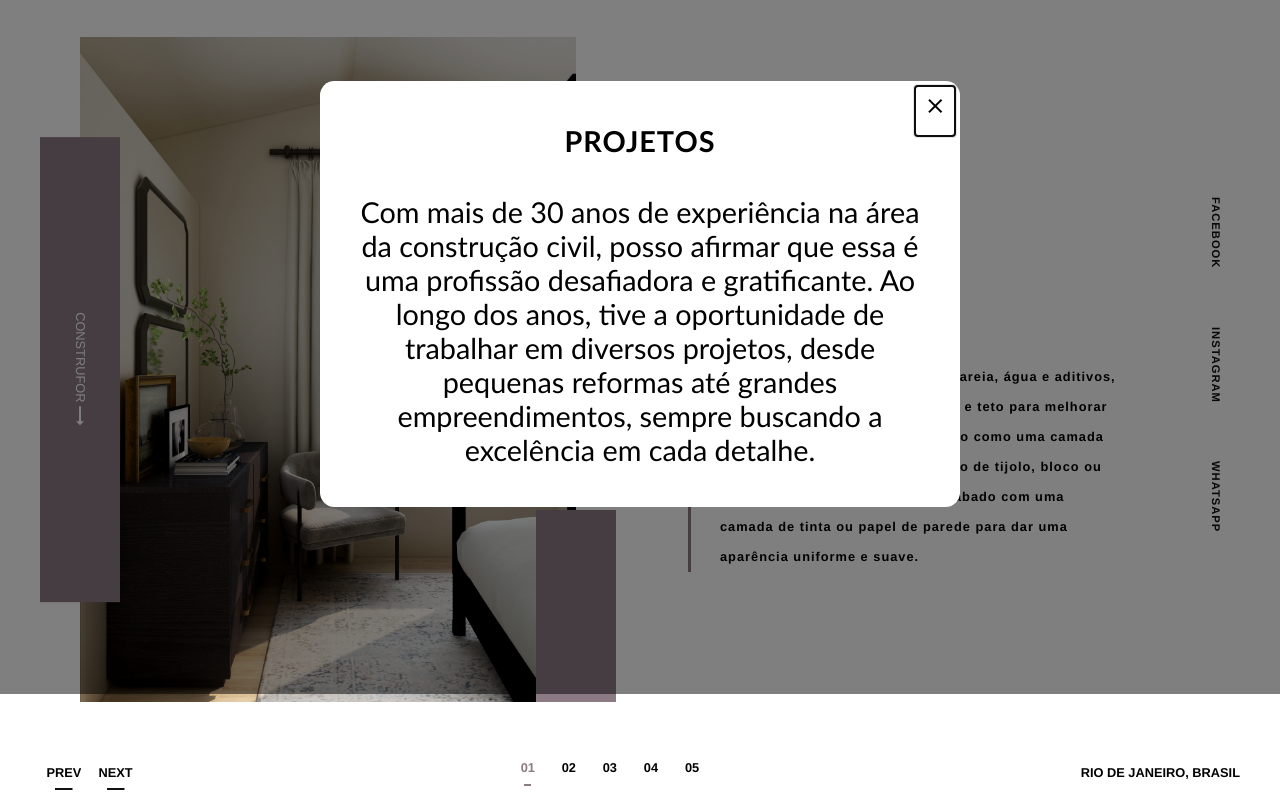
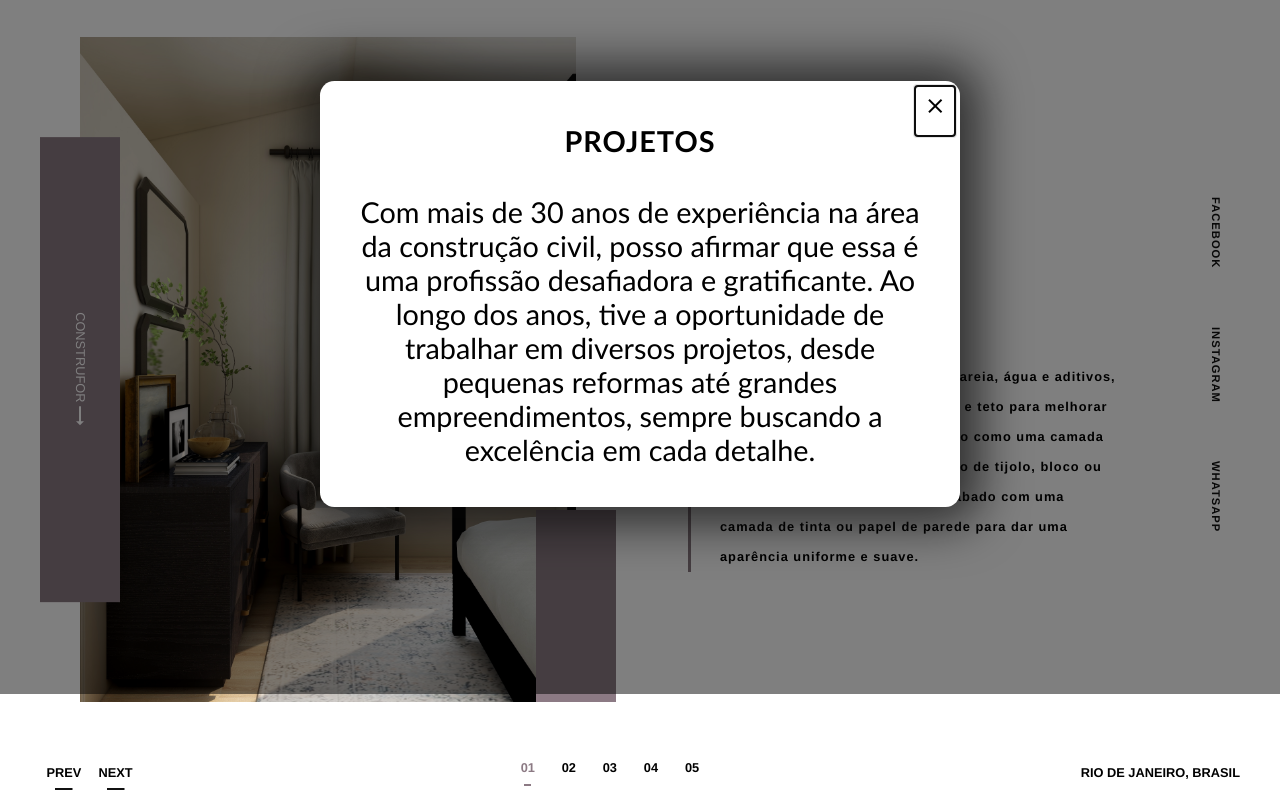
Before and after one commit to DiegoNunes05/DiegoNunes05.github.io, a website: page index.html in a window 1280 px wide. Both pictures are taken after a click on the link "PROJETOS". Shown: the part 106-908 px from the top of the page. Drawn offline with Linux system fonts and the light colour scheme.

Commit message:
some more commit

```diff
--- a/styles.css
+++ b/styles.css
@@ -368,6 +368,10 @@
     margin: auto; /* Centralizar o diálogo */
     padding: 5vw; /* Use vw para tornar o preenchimento responsivo */
     font-family: 'Gill Sans', 'Gill Sans MT', Calibri, 'Trebuchet MS', sans-serif;
+
+    box-shadow: 2px 0px 47px 17px rgb(8, 8, 8, 0.67);
+    -webkit-box-shadow: 2px 0px 47px 17px rgb(8, 8, 8, 0.67);
+    -moz-box-shadow: 2px 0px 47px 170px rgba(8, 8, 8, 0.67);
   }
 
   @media (min-width: 768px) { /* Alterar para tamanho de tela maior do que 768 pixels */
```
